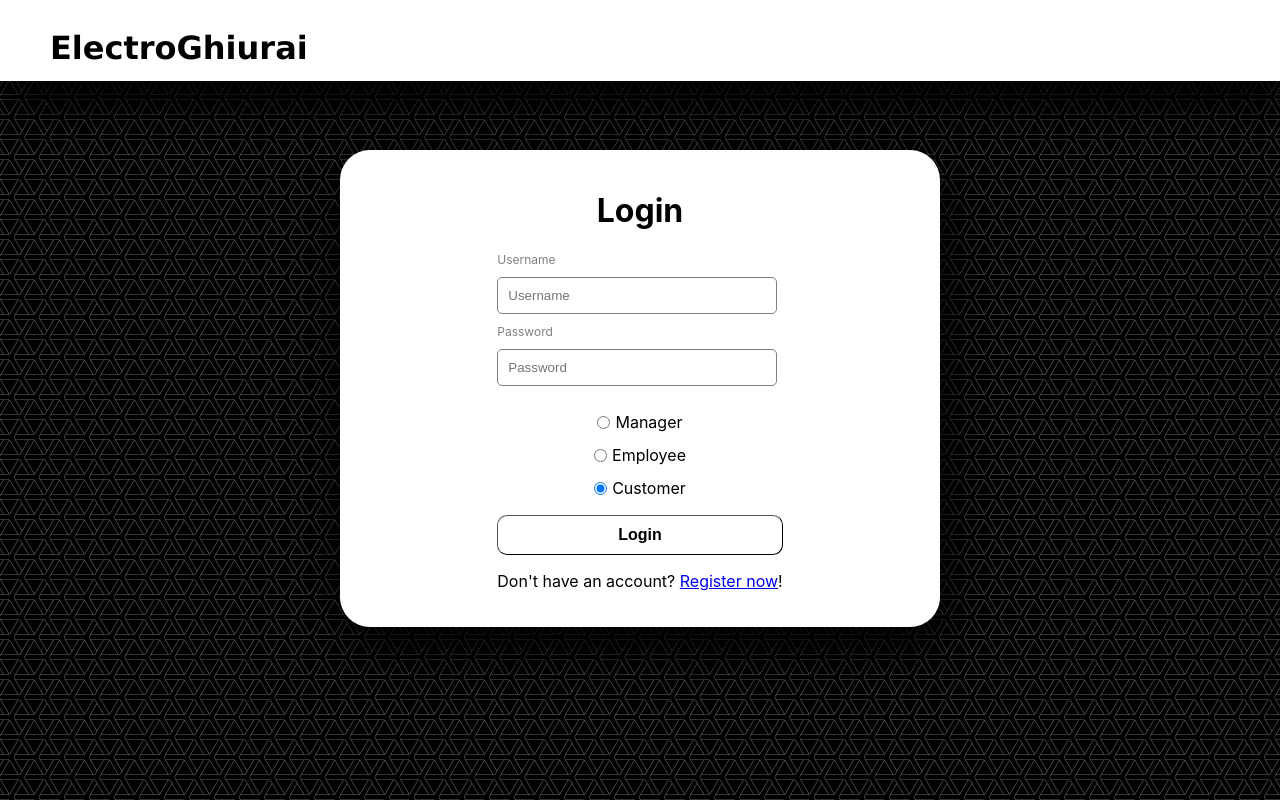
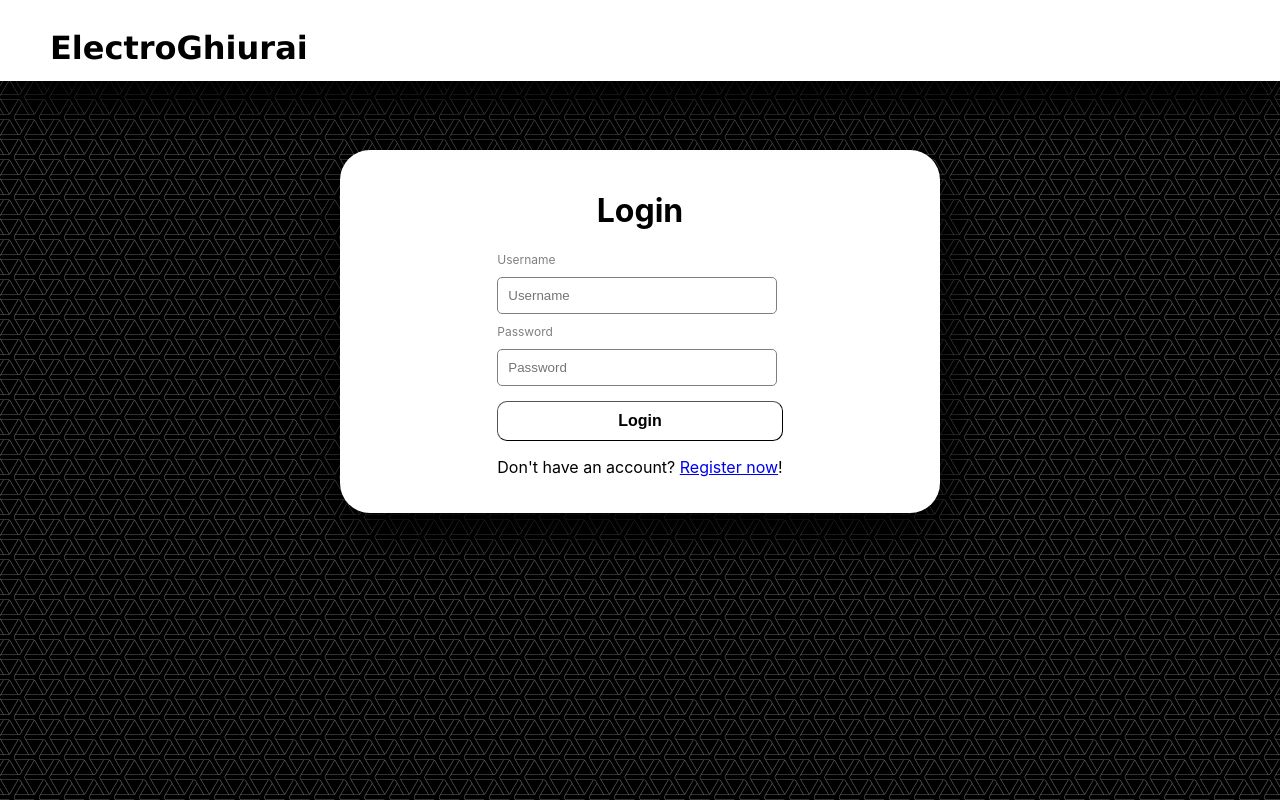
Before and after one commit to Dariusalba/electro-ghiurai-frontend, a React (Create React App) app: page /login in a window 1280 px wide. Built offline with nearby package versions, Linux system fonts and the light colour scheme.

Commit message:
small change

```diff
--- a/src/pages/LoginForm.jsx
+++ b/src/pages/LoginForm.jsx
@@ -64,7 +64,7 @@ const LoginForm = () => {
     e.preventDefault();
     console.log(JSON.stringify(values));
 
-    fetch('http://localhost:9191/customer/login', {
+    fetch('http://localhost:9191/user/login', {
       method: 'POST',
       headers: {
         'Content-Type': 'application/json',
@@ -94,85 +94,85 @@ const LoginForm = () => {
       });
   };
 
-  const handleSubmitEmployee = (e) => {
-    e.preventDefault();
-    console.log(JSON.stringify(values));
+  // const handleSubmitEmployee = (e) => {
+  //   e.preventDefault();
+  //   console.log(JSON.stringify(values));
 
-    fetch('http://localhost:9191/emp/login', {
-      method: 'POST',
-      headers: {
-        'Content-Type': 'application/json',
-      },
-      body: JSON.stringify(values),
-    })
-      .then(response => {
-        if (response.status === 200) {
-          console.log('Login successful');
-          response.json().then(data => {
-            const employeeId = data.employeeId;
-            sessionStorage.setItem('employeeId', employeeId);
-            window.location.href = '/employee/dashboard';
-          });
-        } else if (response.status === 401) {
-          console.error('Invalid username or password');
-          notifyInvalidUsernamePassword();
-        } else if (response.status === 404) {
-          console.error('User not found');
-          notifyUserNotFound();
-        } else {
-          console.error('Error:', response.status);
-        }
-      })
-      .catch((error) => {
-        console.error('Error:', error);
-      });
-  };
-  const handleSubmitManager = (e) => {
-    e.preventDefault();
-    console.log(JSON.stringify(values));
+  //   fetch('http://localhost:9191/user/login', {
+  //     method: 'POST',
+  //     headers: {
+  //       'Content-Type': 'application/json',
+  //     },
+  //     body: JSON.stringify(values),
+  //   })
+  //     .then(response => {
+  //       if (response.status === 200) {
+  //         console.log('Login successful');
+  //         response.json().then(data => {
+  //           const employeeId = data.employeeId;
+  //           sessionStorage.setItem('employeeId', employeeId);
+  //           window.location.href = '/employee/dashboard';
+  //         });
+  //       } else if (response.status === 401) {
+  //         console.error('Invalid username or password');
+  //         notifyInvalidUsernamePassword();
+  //       } else if (response.status === 404) {
+  //         console.error('User not found');
+  //         notifyUserNotFound();
+  //       } else {
+  //         console.error('Error:', response.status);
+  //       }
+  //     })
+  //     .catch((error) => {
+  //       console.error('Error:', error);
+  //     });
+  // };
+  // const handleSubmitManager = (e) => {
+  //   e.preventDefault();
+  //   console.log(JSON.stringify(values));
 
-    fetch('http://localhost:9191/mng/login', {
-      method: 'POST',
-      headers: {
-        'Content-Type': 'application/json',
-      },
-      body: JSON.stringify(values),
-    })
-      .then(response => {
-        if (response.status === 200) {
-            console.log('Login successful');
-            window.location.href = '/manager/dashboard';
-        } else if (response.status === 401) {
-          console.error('Invalid username or password');
-          notifyInvalidUsernamePassword();
-        } else if (response.status === 404) {
-          console.error('User not found');
-          notifyUserNotFound();
-        } else {
-          console.error('Error:', response.status);
-        }
-      })
-      .catch((error) => {
-        console.error('Error:', error);
-      });
-  };
+  //   fetch('http://localhost:9191/mng/login', {
+  //     method: 'POST',
+  //     headers: {
+  //       'Content-Type': 'application/json',
+  //     },
+  //     body: JSON.stringify(values),
+  //   })
+  //     .then(response => {
+  //       if (response.status === 200) {
+  //           console.log('Login successful');
+  //           window.location.href = '/manager/dashboard';
+  //       } else if (response.status === 401) {
+  //         console.error('Invalid username or password');
+  //         notifyInvalidUsernamePassword();
+  //       } else if (response.status === 404) {
+  //         console.error('User not found');
+  //         notifyUserNotFound();
+  //       } else {
+  //         console.error('Error:', response.status);
+  //       }
+  //     })
+  //     .catch((error) => {
+  //       console.error('Error:', error);
+  //     });
+  // };
 
   const onChange = (e) => {
     setValues({ ...values, [e.target.name]: e.target.value });
   };
 
-  const onUserTypeChange = (e) => {
-    setValues({ ...values, userType: e.target.value });
-  };
+  // const onUserTypeChange = (e) => {
+  //   setValues({ ...values, userType: e.target.value });
+  // };
 
-  let x;
-  if (values.userType === "manager") {
-    x = handleSubmitManager
-  } else if (values.userType === "employee") {
-    x = handleSubmitEmployee
-  } else {
-    x = handleSubmit
-  }
+  // let x;
+  // if (values.userType === "manager") {
+  //   x = handleSubmitManager
+  // } else if (values.userType === "employee") {
+  //   x = handleSubmitEmployee
+  // } else {
+  //   x = handleSubmit
+  // }
 
   return (
     <div>
@@ -182,7 +182,7 @@ const LoginForm = () => {
         </Link>
       </div>
       <div className="app">
-        <form onSubmit={x}>
+        <form onSubmit={handleSubmit}>
           <h1 className='app-h1'>Login</h1>
           {inputs.map((input) => (
             <FormInput
@@ -192,38 +192,6 @@ const LoginForm = () => {
               onChange={onChange}
             />
           ))}
-          <div className='radio-group'>
-            <label>
-              <input
-                type="radio"
-                name="userType"
-                value="manager"
-                checked={values.userType === "manager"}
-                onChange={onUserTypeChange}
-              />
-              Manager
-            </label>
-            <label>
-              <input
-                type="radio"
-                name="userType"
-                value="employee"
-                checked={values.userType === "employee"}
-                onChange={onUserTypeChange}
-              />
-              Employee
-            </label>
-            <label>
-              <input
-                type="radio"
-                name="userType"
-                value="customer"
-                checked={values.userType !== "manager" && values.userType !== "employee"}
-                onChange={onUserTypeChange}
-              />
-              Customer
-            </label>
-          </div>
           <button className='app-button'>Login</button>
           <p>Don't have an account? <Link to="/register">Register now</Link>!</p>
         </form>
--- a/src/pages/ManagerDashboard.jsx
+++ b/src/pages/ManagerDashboard.jsx
@@ -441,15 +441,17 @@ const ManagerDashboard = () => {
                 {juniorDevelopers.length === 0 ? (
                   <p>No junior developers available</p>
                 ) : (
-                  <ul>
+                  <div>
+                    <select onChange={handleSelectJuniorDeveloper}>
+                      <option value="">Select a junior developer</option>
                       {juniorDevelopers.map((juniorDeveloper) => (
-                      <li key={juniorDeveloper.employeeId}>
+                        <option key={juniorDeveloper.employeeId} value={juniorDeveloper.employeeId}>
                           {juniorDeveloper.firstName} {juniorDeveloper.lastName}
-                        <button onClick={() => handleSelectJuniorDeveloper(juniorDeveloper)}>Select</button>
-                      </li>
+                        </option>
                       ))}
+                    </select>
                     <button onClick={handleAssignFunction}>Assign Function</button>
-                  </ul>
+                  </div>
                 )}
                 {selectedJuniorDeveloper && (
                   <p>Selected Junior Developer: {selectedJuniorDeveloper.firstName} {selectedJuniorDeveloper.lastName}</p>
@@ -467,16 +469,18 @@ const ManagerDashboard = () => {
                 {seniorDevelopers.length === 0 ? (
                   <p>No senior developers available</p>
                 ) : (
-                  <ul>
+                  <div>
+                    <select onChange={handleSelectSeniorDeveloper}>
+                      <option value="">Select a senior developer</option>
                       {seniorDevelopers.map((seniorDeveloper) => (
-                      <li key={seniorDeveloper.employeeId}>
+                        <option key={seniorDeveloper.employeeId} value={seniorDeveloper.employeeId}>
                           {seniorDeveloper.firstName} {seniorDeveloper.lastName}
-                        <button onClick={() => handleSelectSeniorDeveloper(seniorDeveloper)}>Select</button>
-                      </li>
+                        </option>
                       ))}
+                    </select>
                     <button onClick={handleAssignDeveloper}>Assign Developer</button>
                     <button onClick={handleDownloadSpec}>Download Spec</button>
-                  </ul>
+                  </div>
                 )}
                 {selectedSeniorDeveloper && (
                   <p>Selected Senior Developer: {selectedSeniorDeveloper.firstName} {selectedSeniorDeveloper.lastName}</p>
```
Also changed, not shown: 1 other file (tests, documents, lock files or other folders). Lines whose indentation alone changed are shown as unchanged.
